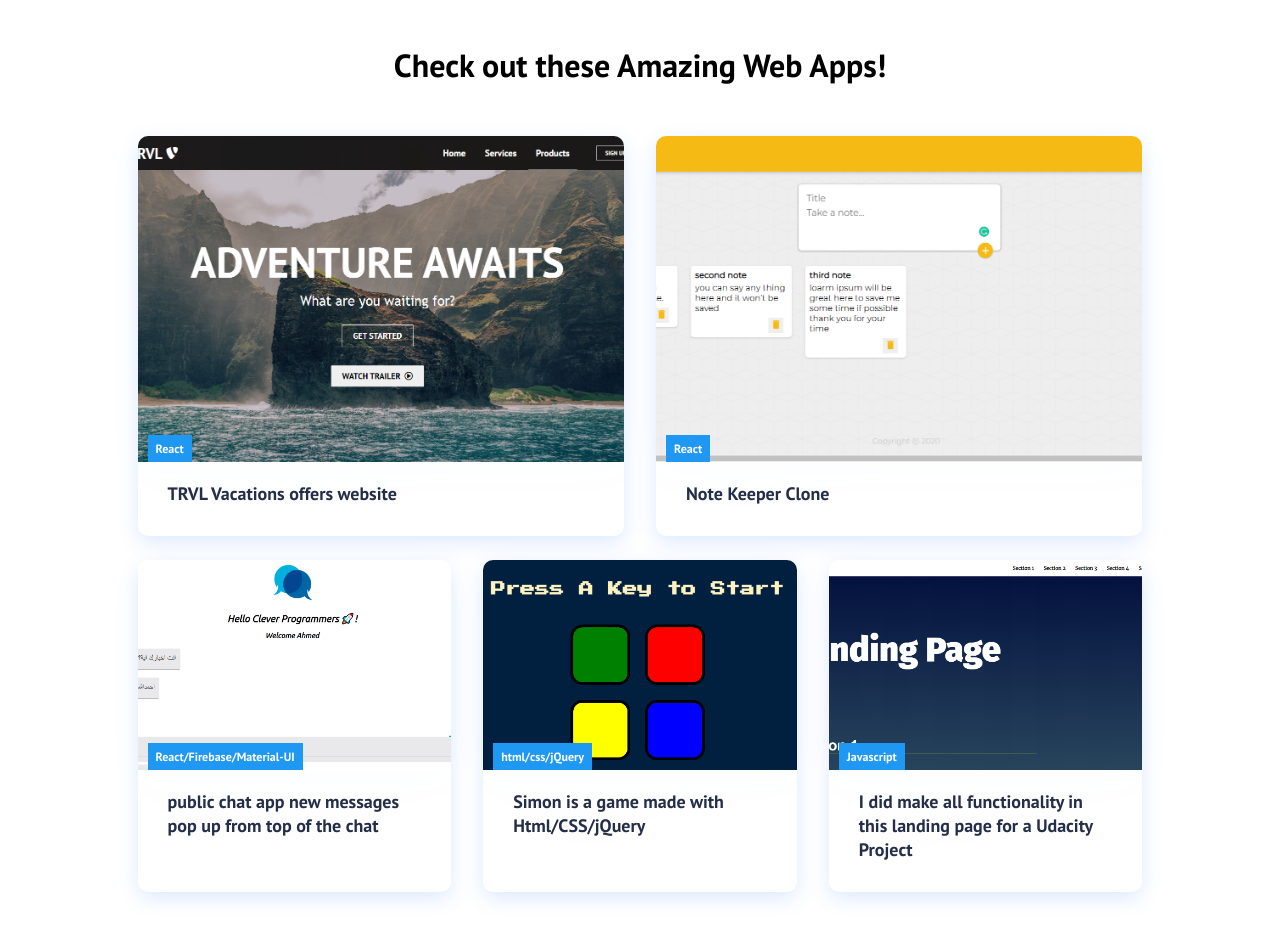
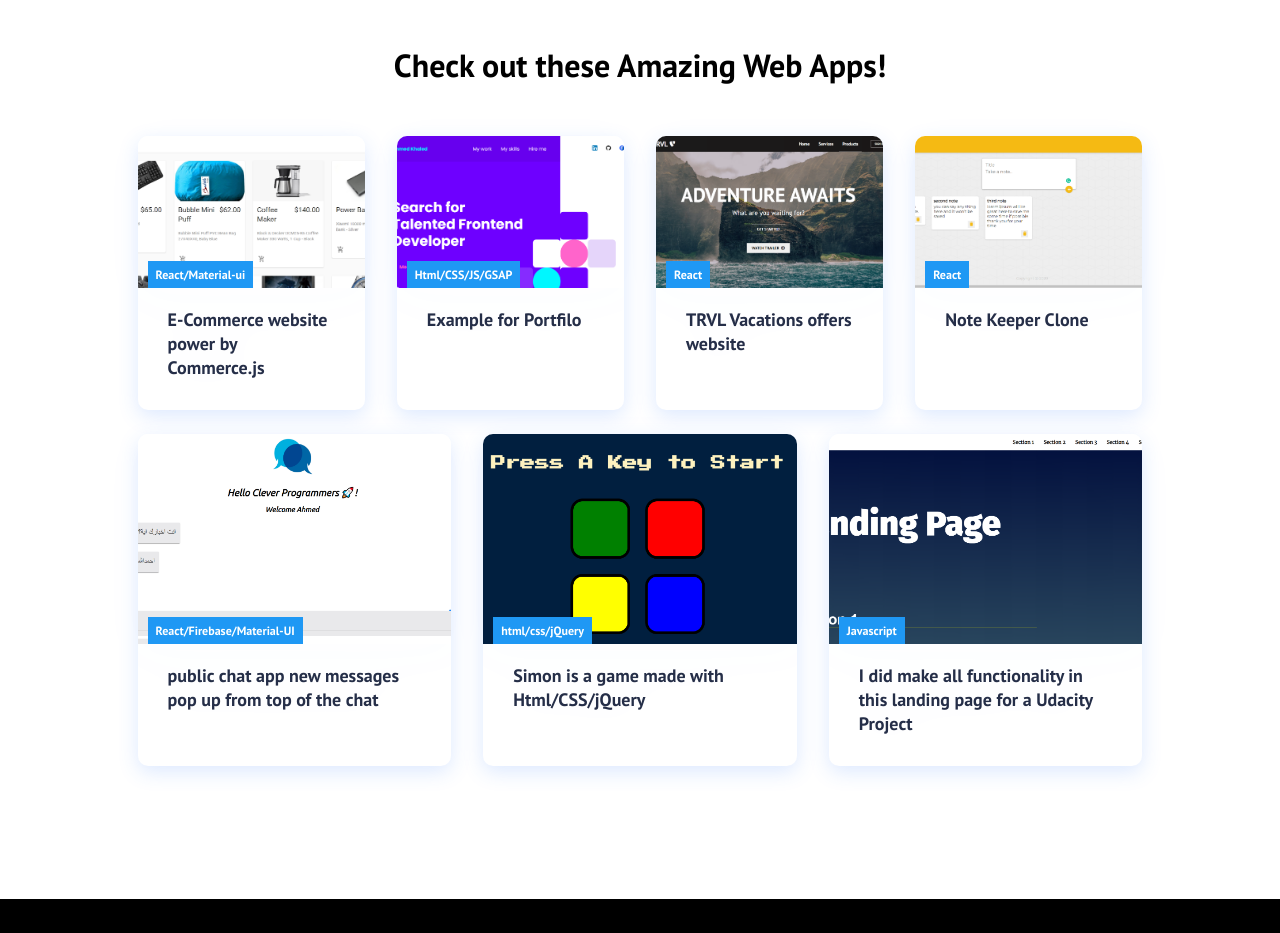
Before and after one commit to ahmedkhaledwafi/ahmed-s-portfilo, a React (Create React App) app: page / in a window 1280 px wide. Shown: the part 900-1833 px from the top of the page. Built offline with nearby package versions, Linux system fonts and the light colour scheme.

Commit message:
Content: Add 2 project

```diff
--- a/src/components/Cards.js
+++ b/src/components/Cards.js
@@ -10,6 +10,18 @@ function Cards() {
             <div className="cards__container">
                 <div className="cards__wrapper">
                     <ul className="cards__items">
+                        <CardItem
+                            src='images/E-Commerce.png'
+                            text='E-Commerce website power by Commerce.js'
+                            label='React/Material-ui'
+                            path='https://ak-e-commerce.netlify.app/'
+                        />
+                        <CardItem
+                            src='images/Front-End-Dev.png'
+                            text='Example for Portfilo'
+                            label='Html/CSS/JS/GSAP'
+                            path='https://ahmed-elbedfy.netlify.app/'
+                        />
                         <CardItem
                             src='images/TRVL.png'
                             text='TRVL Vacations offers website'
```
Also changed, not shown: public/images/E-Commerce.png (added), public/images/Front-End-Dev.png (added).
